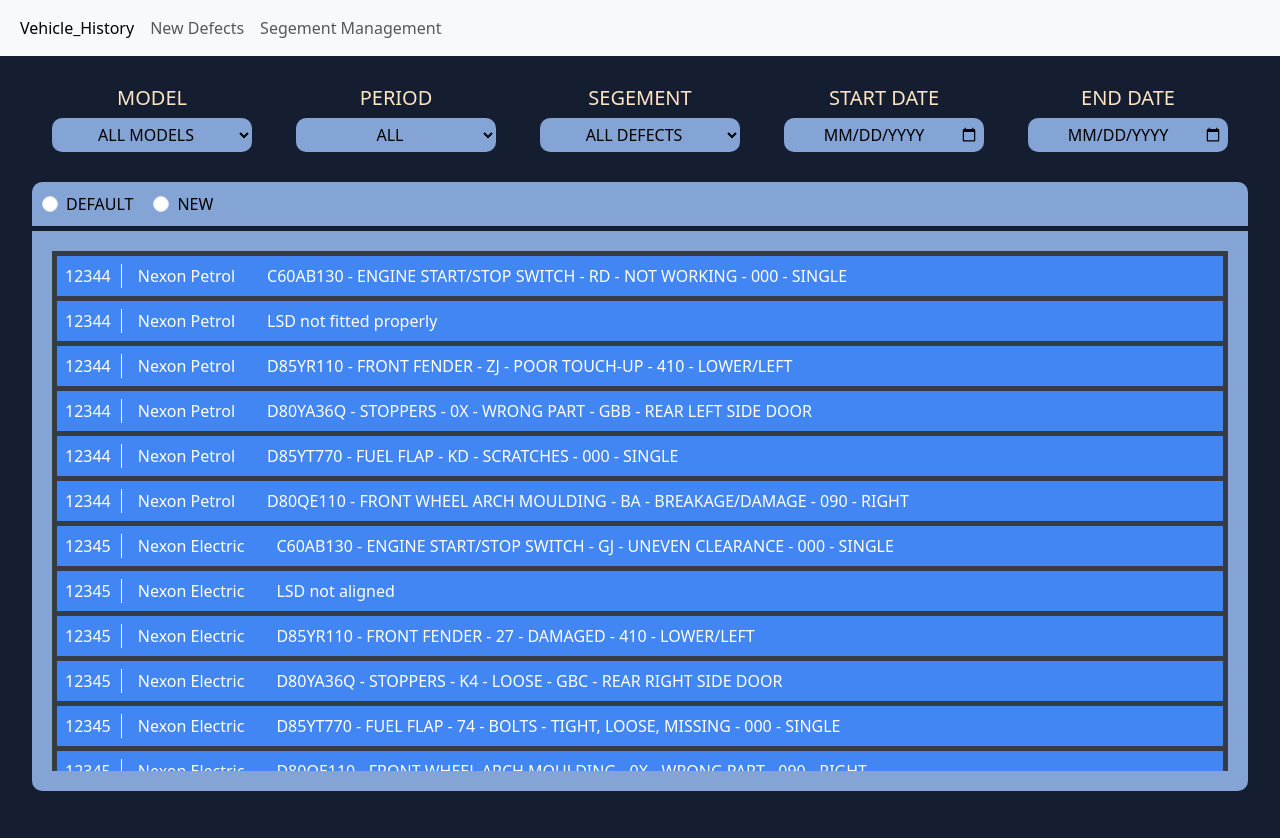
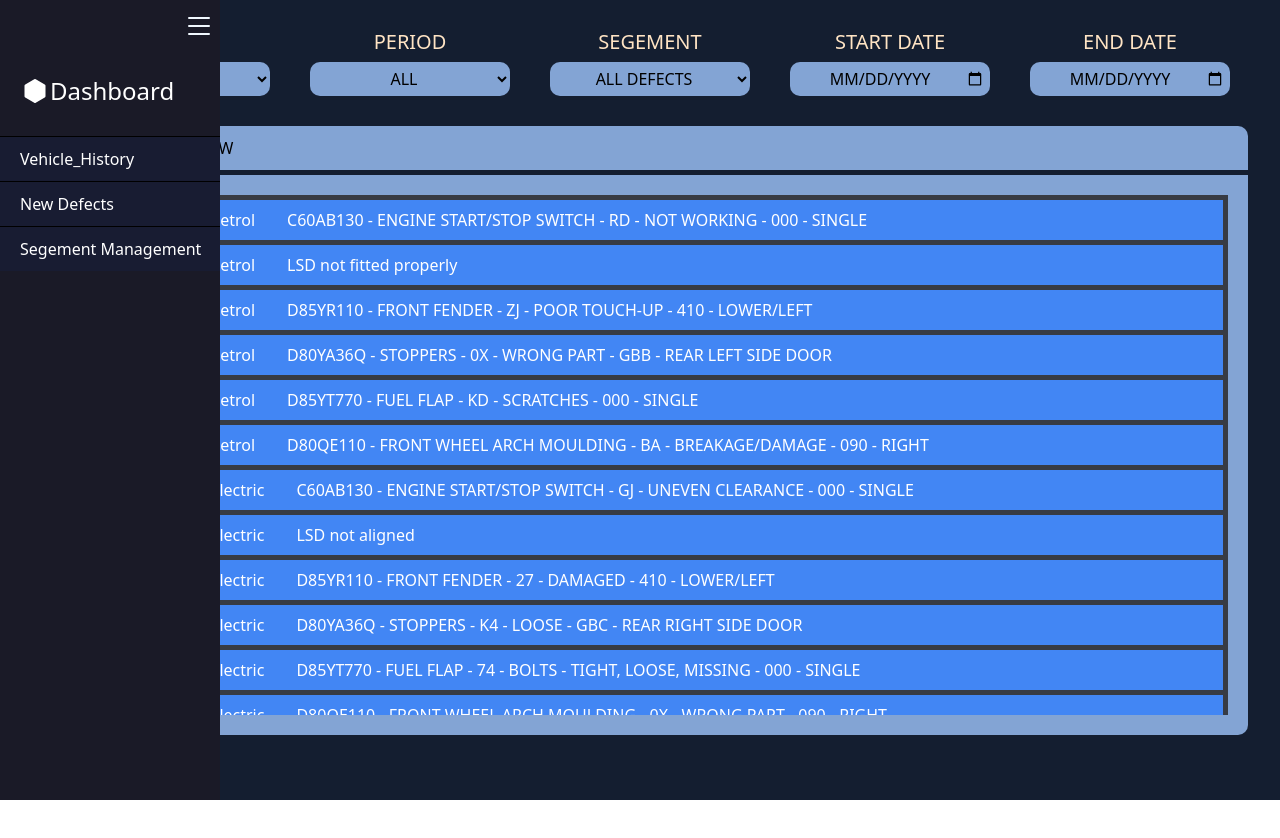
Before and after one commit to dhirajmobicloud/ute-defect-entry, a React (Create React App) app: page /admin-pannel/admin-dashboard in a window 1280 px wide. Shown: the top 838 px of the page. After the commit the page ends 800 px from the top, so only its background shows below. Built offline with nearby package versions, Linux system fonts and the light colour scheme.

Commit message:
added sidebar

```diff
--- a/package.json
+++ b/package.json
@@ -3,6 +3,9 @@
   "version": "0.1.0",
   "private": true,
   "dependencies": {
+    "@fortawesome/free-regular-svg-icons": "^6.3.0",
+    "@fortawesome/free-solid-svg-icons": "^6.3.0",
+    "@fortawesome/react-fontawesome": "^0.2.0",
     "@reduxjs/toolkit": "^1.9.1",
     "@testing-library/jest-dom": "^5.16.5",
     "@testing-library/react": "^13.4.0",
@@ -11,6 +14,7 @@
     "bootstrap": "^5.3.0-alpha1",
     "moment": "^2.29.4",
     "react": "^18.2.0",
+    "react-bootstrap-icons": "^1.10.2",
     "react-dom": "^18.2.0",
     "react-redux": "^8.0.5",
     "react-router-dom": "^6.6.2",
--- a/src/Components/Admin-pannel/AdminDashboard.js
+++ b/src/Components/Admin-pannel/AdminDashboard.js
@@ -1,6 +1,6 @@
 import React, { useEffect } from 'react'
 import { Outlet, useNavigate } from 'react-router-dom'
-import Sidebar from './Sidebar'
+import Sidebar from '../Sidebar/Sidebar.js'
 
 
 const AdminDashboard = () => {
--- a/src/Components/Admin-pannel/NewDefects.js
+++ b/src/Components/Admin-pannel/NewDefects.js
@@ -14,15 +14,14 @@
   const [pending, setPending] = useState("Repaired");
 
   let list = data.map((element) => {
-    if(pending === "Repaired"){
+    if (pending === "Repaired") {
       return {
         ...element,
         repaired: element.repaired.filter(
           (subElement) => subElement.new === "true"
         ),
       };
-    }
-    else if(pending === "Pending"){
+    } else if (pending === "Pending") {
       return {
         ...element,
         repaired: element.defect.filter(
@@ -30,36 +29,33 @@
         ),
       };
     }
-
   });
   // console.log(list.filter((element) => element.repaired.length > 0));
 
-  const [newDefectList, setNewDefectList] = useState([]
+  const [newDefectList, setNewDefectList] = useState(
+    []
     // list.filter((element) => element.repaired.length > 0)
   );
 
   useEffect(() => {
-
-    if(pending === "Repaired"){
-     setNewDefectList(list.filter((element) => element.repaired.length > 0))
+    if (pending === "Repaired") {
+      setNewDefectList(list.filter((element) => element.repaired.length > 0));
+    } else if (pending === "Pending") {
+      setNewDefectList(list.filter((element) => element.defect.length > 0));
     }
-    else if(pending === "Pending"){
-      setNewDefectList(list.filter((element) => element.defect.length > 0))
-    }
-    modelHandler(model)
+    modelHandler(model);
     console.log(newDefectList);
     // eslint-disable-next-line
-  }, []);
+  }, [pending]);
 
   // Model handler //////////////////////////////////////////
 
-  const modalStateHandler =(e)=>{
+  const modalStateHandler = (e) => {
     setModel(e.target.value);
-    modelHandler(e.target.value)
-  }
+    modelHandler(e.target.value);
+  };
 
   const modelHandler = (MODEL) => {
-
     if (MODEL === "all") {
       let list = data.map((element) => {
         if (pending === "Pending") {
@@ -81,7 +77,7 @@
 
       if (pending === "Pending") {
         console.log(list.filter((element) => element.defect.length >= 1));
-        setNewDefectList(list.filter((element) => element.defect.length >= 1  ));
+        setNewDefectList(list.filter((element) => element.defect.length >= 1));
       } else if (pending === "Repaired") {
         console.log(list.filter((element) => element.repaired.length > 0));
         setNewDefectList(list.filter((element) => element.repaired.length > 0));
@@ -205,7 +201,6 @@
   const pendingORrepairedHandler = (e) => {
     console.log(e.target.value);
     setPending(e.target.value);
-      modelHandler(model)
   };
 
   return (
@@ -213,7 +208,11 @@
       <div className="modeldescription">
         <div className="inputElement">
           <h5>MODEL</h5>
-          <select className={"Model"} onChange={modalStateHandler} value={model}>
+          <select
+            className={"Model"}
+            onChange={modalStateHandler}
+            value={model}
+          >
             <option value="all">ALL MODELS</option>
             {data.map((vehicle, index) => (
               <option key={index} value={vehicle.model}>
@@ -343,10 +342,19 @@
                 SEGEMENT
               </label>
               <select class="form-select" aria-label="Default select example">
-                <option selected>Open this select menu</option>
-                <option value="1">One</option>
-                <option value="2">Two</option>
-                <option value="3">Three</option>
+                <option selected>Choose...</option>
+                <option value="Surface-RH-139">Surface RH 139</option>
+                <option value="Surface-FTR-139">Surface FTR 139</option>
+                <option value="Bluetooth-139">Bluetooth 139</option>
+                <option value="Electrical-1-140">Electrical 1 140</option>
+                <option value="Surface-LH-140">Surface LH 140</option>
+                <option value="Rear-Int-140">Rear Int 140</option>
+                <option value="Rear-EXT-141">Rear EXT 141</option>
+                <option value="RH-Exterior-141">RH Exterior 141</option>
+                <option value="LH-Exterior-141">LH Exterior 141</option>
+                <option value="Electrical-2-142">Electrical 2 142</option>
+                <option value="Front EXT-142">Front EXT 142</option>
+                <option value="Door-Closing-142">Door Closing 142</option>
               </select>
             </div>
             <div class="col-md-4">
@@ -357,62 +365,44 @@
             </div>
             <div class="col-md-4">
               <label for="inputAddress" class="form-label">
-                Address
+                Part name
               </label>
               <input
                 type="text"
                 class="form-control"
                 id="inputAddress"
-                placeholder="1234 Main St"
+                placeholder=" "
               />
             </div>
-            <div class="col-12">
+            <div class="col-md-4">
               <label for="inputAddress2" class="form-label">
-                Address 2
+                Component
               </label>
               <input
                 type="text"
                 class="form-control"
                 id="inputAddress2"
-                placeholder="Apartment, studio, or floor"
+                placeholder=""
               />
             </div>
-            <div class="col-md-6">
+            <div class="col-md-4">
               <label for="inputCity" class="form-label">
-                City
+                EOL station
               </label>
               <input type="text" class="form-control" id="inputCity" />
             </div>
             <div class="col-md-4">
               <label for="inputState" class="form-label">
-                State
+                Check Point
               </label>
-              <select id="inputState" class="form-select">
-                <option selected>Choose...</option>
-                <option>...</option>
-              </select>
-            </div>
-            <div class="col-md-2">
-              <label for="inputZip" class="form-label">
-                Zip
-              </label>
-              <input type="text" class="form-control" id="inputZip" />
-            </div>
-            <div class="col-12">
-              <div class="form-check">
-                <input
-                  class="form-check-input"
-                  type="checkbox"
-                  id="gridCheck"
-                />
-                <label class="form-check-label" for="gridCheck">
-                  Check me out
-                </label>
-              </div>
+              <input type="text" class="form-control" id="inputState" />
             </div>
             <div class="col-12">
               <button type="submit" class="btn btn-primary">
-                Sign in
+                Submit
+              </button>
+              <button type="submit" class="btn btn-primary disabled mx-2">
+                Submit
               </button>
             </div>
           </form>
--- /dev/null
+++ b/src/Components/Sidebar/Sidebar.js
@@ -0,0 +1,214 @@
+import React from "react";
+import { Link, useNavigate } from "react-router-dom";
+import styled from "styled-components";
+import { HexagonFill, CaretDownFill, List } from "react-bootstrap-icons";
+import logo from "../../Images/FCA_logo-removebg-preview.png";
+// import { FontAwesomeIcon } from '@fortawesome/react-fontawesome';
+// import{faBars} from '@fortawesome/free-solid-svg-icons'
+
+function Sidebar() {
+  return (
+    <SIDEBAR className="position-fixed">
+
+      <samp
+        className="Sidebar-toggle"
+        type="button"
+        data-bs-toggle="collapse"
+        data-bs-target="#multiCollapseExample2"
+        aria-expanded="true"
+        aria-controls="multiCollapseExample2"
+      >
+        <List className="list" />
+      </samp>
+
+      <div
+        className="content position-sticky collapse multi-collapse show "
+        id="multiCollapseExample2"
+      >
+        {/* <div className="logo">
+          <img src={logo} alt="" />
+        </div> */}
+
+        <Link className="link" to="vendorlist">
+          <h4>
+            <HexagonFill className="icon" /> Dashboard
+          </h4>
+        </Link>
+        {/* <form className="d-flex" role="search">
+
+                    <input className="form-control form-control-sm me-2" type="search" placeholder="Search" aria-label="Search" />
+                    <button className="btn btn-outline-light btn-sm" type="button">Search</button>
+                </form> */}
+
+        <div
+          className="btn-group-vertical"
+          role="group"
+          aria-label="Vertical button group"
+        >
+          <div className="content-child">
+            <Link
+              className="nav-link active"
+              aria-current="page"
+              to="admin-dashboard"
+            >
+              Vehicle_History
+            </Link>
+          </div>
+
+          <div className="content-child">
+            <Link className="nav-link" to="new-defects">
+              New Defects
+            </Link>
+          </div>
+
+          <div className="content-child">
+            <Link className="nav-link " to="segement-managenent">
+              Segement Management
+            </Link>
+          </div>
+
+          {/* <div className="content-child">
+            <button>Quote Submission</button>
+          </div>
+
+          <div className="content-child">
+            <button>Comparison</button>
+          </div>
+
+          <div className="content-child">
+            <button>Approval note submission</button>
+          </div> */}
+        </div>
+      </div>
+    </SIDEBAR>
+  );
+}
+
+export default Sidebar;
+
+/////////////////---Styled component start from here---/////////////////
+
+const SIDEBAR = styled.div`
+  /* width: 220px;   */
+  background-color: #1a1a27;
+  height: 100vh;
+  display: flex;
+  flex-direction: column;
+  /* margin-top: 56px; */
+
+  input {
+    border-radius: 20px;
+    background-color: #181c32;
+    position: relative;
+  }
+
+  .Sidebar-toggle {
+    font-size: 1.5rem;
+  }
+
+  /* input:focus {
+    background-color: #181c32;
+    color: #ffff;
+  } */
+
+  content:focus {
+    display: none;
+  }
+
+  /* .search {
+    position: absolute;
+  } */
+
+  /* form {
+    margin: 20px 10px;
+  } */
+
+  h4 {
+    color: #ffff;
+    margin: 20px 20px 30px 20px;
+    display: flex;
+    align-items: center;
+  }
+
+  button {
+    width: 220px;
+    background-color: #181c32;
+    color: #ffff;
+    outline-style: none;
+    border: none;
+    text-align: left;
+    padding: 10px 10px 10px 20px;
+  }
+
+  .link {
+    text-decoration: none;
+    color: black;
+    width: 220px;
+  }
+
+  .icon {
+    margin: auto 3px;
+    color: #ffff;
+  }
+
+  .content {
+    padding-top: 10px;
+    overflow-y: scroll;
+    overflow-x: hidden;
+    height: 100vh;
+
+    .logo {
+      display: flex;
+      margin: 0 0 10px 0;
+      img {
+        width: 180px;
+        height: 50px;
+        margin: auto;
+      }
+    }
+  }
+
+  .content::-webkit-scrollbar {
+    display: none;
+  }
+
+  .content-child {
+    height: 100%;
+    /* display: flex; */
+    color: #ffff;
+    background-color: #181c32;
+    width: 220px;
+    align-items: center;
+    text-align: left;
+    padding: 10px 5px 0 0;
+    /* padding-bottom:10px; */
+    padding: 10px 0 10px 20px;
+    border-top: solid black 1px;
+    /* border-top: solid #ffff 1px;  */
+    :hover {
+      background-color: #2e386eb0;
+    }
+  }
+
+  .Master-child {
+    text-align: left;
+    /* background-color:lightgray; */
+    border-bottom: solid black 1px;
+    color: #ffff;
+    padding: 10px 10px 10px 40px;
+  }
+
+  samp {
+    margin: 5px;
+    margin-top: 10px;
+    /* width: 32px; */
+    color: aliceblue;
+    border-radius: 20px;
+    display: flex;
+    flex-direction: row;
+    justify-content: flex-end;
+    .list{
+        font-size: 2rem;
+    }
+  }
+`;
--- a/src/Components/Styled-Components/NewDefectsStyled.js
+++ b/src/Components/Styled-Components/NewDefectsStyled.js
@@ -2,7 +2,8 @@
 
 export const NewDefectsStyled = styled.div`
   /* height: 100vh; */
-  /* width: 100vw; */
+  width: -webkit-fill-available;
+ padding-left: 20px;
   display: flex;
   /* background: #f1f1f1; */
   background-color: #141e30;
@@ -75,7 +76,7 @@
 
   .section-2 {
     display: flex;
-    padding: 40px;
+    margin: 110px auto;
 
     .management-section {
       margin: auto;
--- a/src/Components/Styled-Components/VehicleHistoryStyled.js
+++ b/src/Components/Styled-Components/VehicleHistoryStyled.js
@@ -2,8 +2,9 @@
 
 export const VehicleHistoryStyled = styled.div`
   height: 100vh;
-  /* width: 100vw; */
+  width: -webkit-fill-available;
   display: flex;
+  padding-left: 20px;
   background-color: #141e30;
   flex-direction: column;
   ::-webkit-scrollbar {
```
Also changed, not shown: 1 other file (tests, documents, lock files or other folders).
